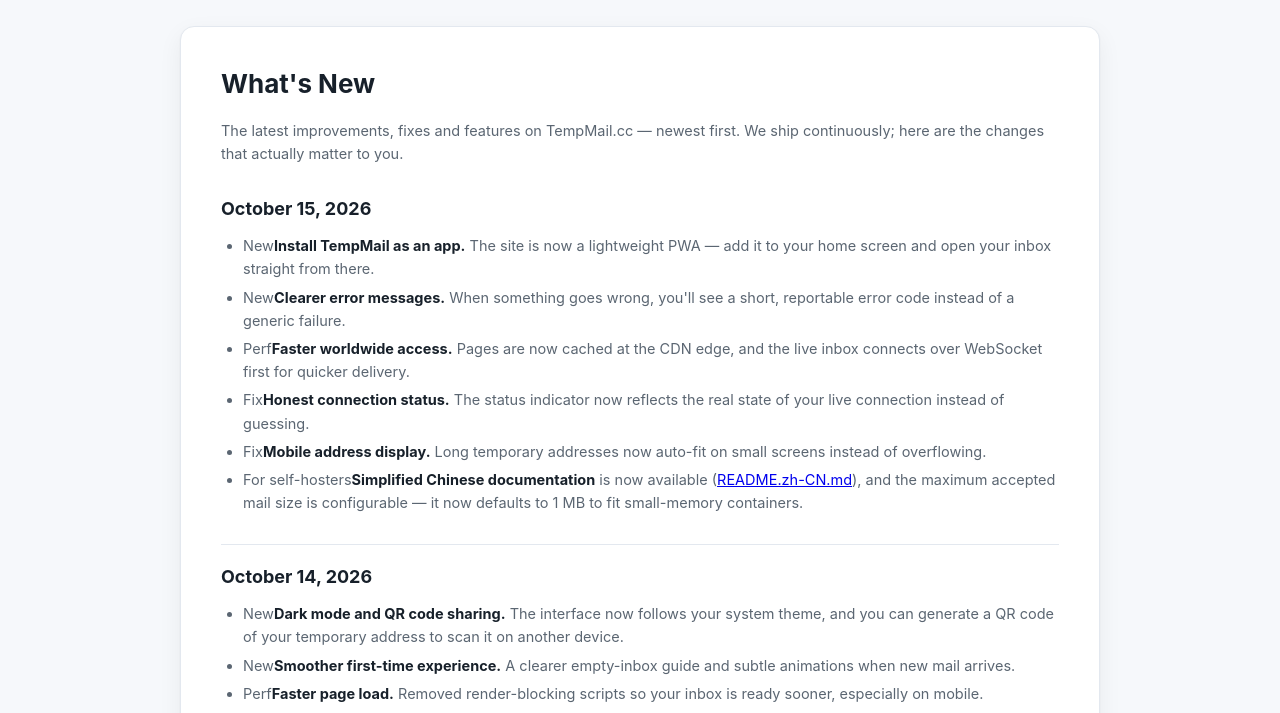
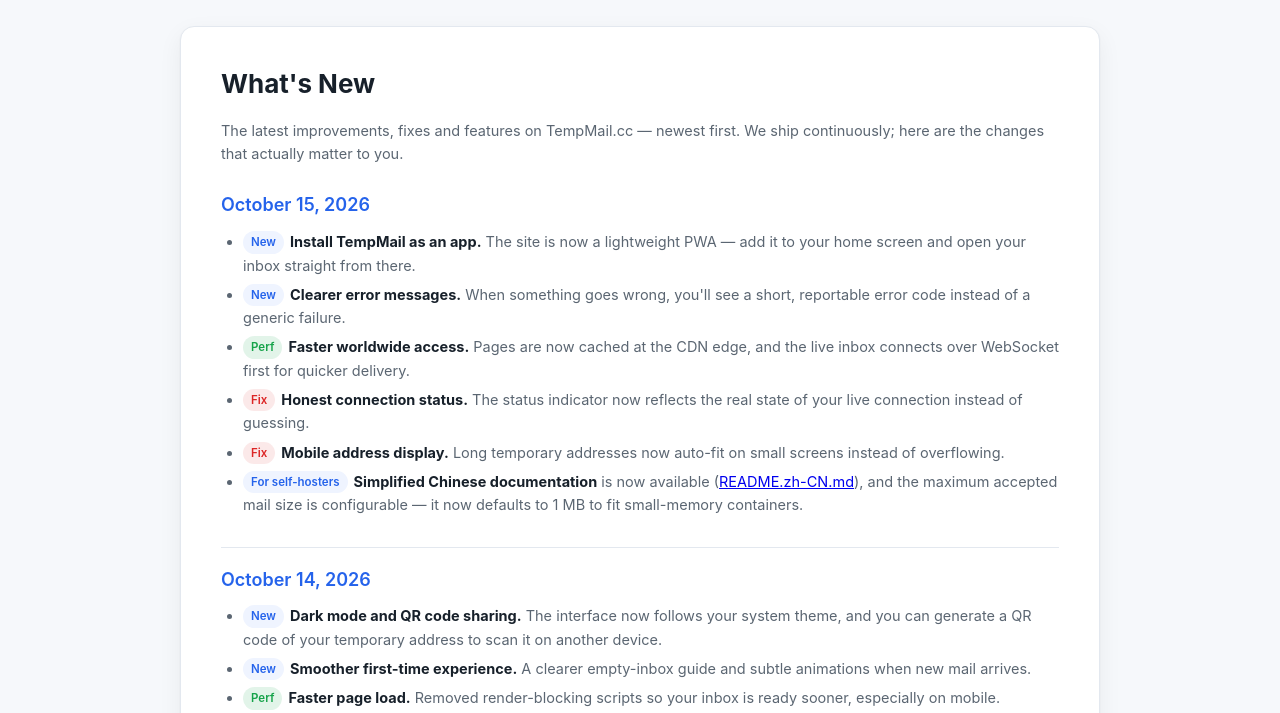
Before and after one commit to steley/tempmail, a website: page public/changelog.html in a window 1280 px wide. Shown: the part 63-776 px from the top of the page. Drawn offline with Linux system fonts and the light colour scheme.

Commit message:
fix: restore changelog styles dropped in the audit cleanup
The .changelog-lead/-date/-section and .badge* rules were deleted from
changelog.html's inline style block but never moved into modern.css,
leaving the badges and date headings unstyled. Moved them under the
content-pages section and bumped the modern.css cache version to
20261016b across all pages.

```diff
--- a/public/changelog.html
+++ b/public/changelog.html
@@ -11,7 +11,7 @@
   <link rel="shortcut icon" href="/favicon.png">
   <link rel="icon" type="image/png" sizes="256x256" href="/favicon.png">
   <link rel="apple-touch-icon" href="/logo.png">
-  <link rel="stylesheet" href="/css/modern.css?v=20261016a">
+  <link rel="stylesheet" href="/css/modern.css?v=20261016b">
   <meta property="og:type" content="website">
   <meta property="og:site_name" content="TempMail.cc">
   <meta property="og:locale" content="en_US">
--- a/public/css/modern.css
+++ b/public/css/modern.css
@@ -627,6 +627,19 @@ main { padding-top: 28px; }
 
 .legal-updated { color: var(--text-secondary); font-size: 13.5px; margin-bottom: 26px; }
 
+/* changelog page */
+.changelog-lead { margin-bottom: 26px; }
+.changelog-date { font-size: 18px; margin: 30px 0 10px; padding-top: 18px; border-top: 1px solid var(--border); color: var(--text); }
+.changelog-date:first-of-type { border-top: none; padding-top: 0; margin-top: 10px; }
+.changelog-date time { color: var(--primary); font-weight: 600; }
+.changelog-section ul { padding-left: 22px; margin: 8px 0; }
+.changelog-section li { margin: 6px 0; }
+.changelog-section b { color: var(--text); }
+.badge { display: inline-block; font-size: 11.5px; font-weight: 600; padding: 2px 8px; border-radius: 999px; margin-right: 6px; vertical-align: 1px; }
+.badge-new { background: var(--primary-soft); color: var(--primary); }
+.badge-fix { background: rgba(220, 38, 38, 0.1); color: #dc2626; }
+.badge-perf { background: rgba(22, 163, 74, 0.12); color: #16a34a; }
+
 /* ---------- Responsive ---------- */
 @media (max-width: 640px) {
   .info-grid { grid-template-columns: 1fr; }
```
Also changed, not shown: public/404.html (+1 -1 lines), public/about.html (+1 -1 lines), public/faq.html (+1 -1 lines), public/index.html (+1 -1 lines), public/privacy.html (+1 -1 lines), public/terms.html (+1 -1 lines).
